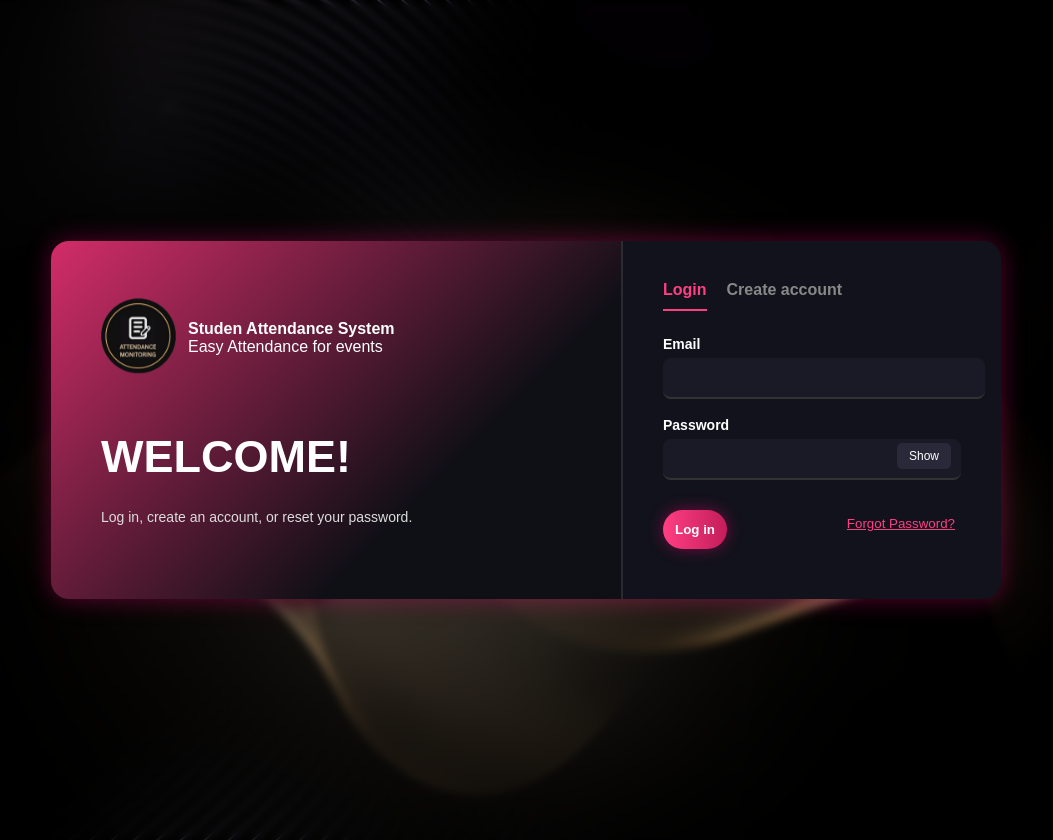
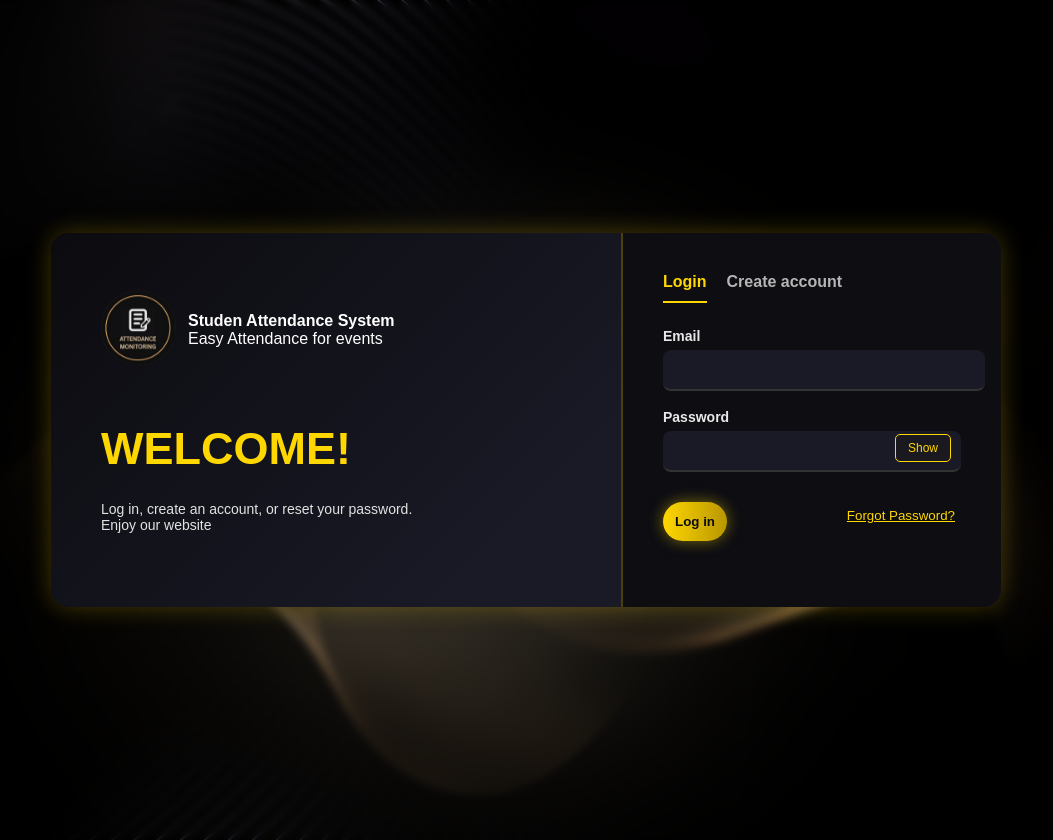
Before and after one commit to REY-NAVARRO/CPT12-WEBSITE-GROUP-5_CASSTRO_MENDEJA_NAVARRO, a PHP site: page /user.html in a window 1280 px wide. Shown: the whole page, without its empty margins (114-1167 px from the left). Run offline with PHP 8.4, Linux system fonts and the light colour scheme.

Commit message:
log in design

```diff
--- a/user.css
+++ b/user.css
@@ -22,11 +22,11 @@
   grid-template-columns: 1fr 380px;
   border-radius: 18px;
   overflow: hidden;
-  background: linear-gradient(135deg, #d22d68 0%, #0f0f16 48%);
-  box-shadow: 0 0 25px rgba(255, 0, 120, 0.35);
+  background: linear-gradient(135deg, #0b0b0f 0%, #1a1a27 60%);
+  box-shadow: 0 0 25px rgba(255, 215, 0, 0.25);
   opacity: 0;
   transform: translateY(20px);
-  animation: fadeInUp 2s forwards;
+  animation: fadeInUp 1.8s forwards;
 }
 
 .hero {
@@ -41,11 +41,12 @@
   font-weight: 800;
   margin-bottom: 12px;
   text-transform: uppercase;
+  color: #FFD700;
 }
 
 .hero p {
   font-size: 14px;
-  color: #ddd;
+  color: #e2e2e2;
   max-width: 330px;
 }
 
@@ -69,9 +70,9 @@
 }
 
 .form-col {
-  background: #12121c;
+  background: #0d0d12;
   padding: 40px;
-  border-left: 2px solid rgba(255, 255, 255, 0.1);
+  border-left: 2px solid rgba(255, 215, 0, 0.25);
 }
 
 .tabs {
@@ -84,14 +85,14 @@
   cursor: pointer;
   padding-bottom: 10px;
   font-weight: bold;
-  color: #888;
+  color: #b5b5b5;
   border-bottom: 2px solid transparent;
   transition: color 0.3s, border-bottom 0.3s;
 }
 
 .tab.active {
-  color: #ff3f82;
-  border-bottom: 2px solid #ff3f82;
+  color: #FFD700;
+  border-bottom: 2px solid #FFD700;
 }
 
 label {
@@ -100,6 +101,7 @@
   font-weight: 600;
   font-size: 14px;
   margin-bottom: 18px;
+  color: #e8e8e8;
 }
 
 input {
@@ -116,7 +118,7 @@
 }
 
 input:focus {
-  border-bottom: 2px solid #ff3f82;
+  border-bottom: 2px solid #FFD700;
 }
 
 .password-row {
@@ -133,10 +135,10 @@
   position: absolute;
   right: 10px;
   padding: 6px 12px;
-  background: #29293a;
-  color: #fff;
+  background: #19191f;
+  color: #FFD700;
   border-radius: 5px;
-  border: none;
+  border: 1px solid #FFD700;
   cursor: pointer;
   font-size: 12px;
 }
@@ -152,26 +154,25 @@
 
 .btn:hover {
   transform: scale(1.1);
-  box-shadow: 0 0 20px rgba(255, 63, 130, 0.5);
 }
 
 .btn.primary {
-  background: linear-gradient(to right, #ff3f82, #c31d5a);
+  background: linear-gradient(to right, #FFD700, #b89600);
   font-weight: bold;
-  color: #fff;
-  box-shadow: 0 0 15px rgba(255, 0, 120, 0.4);
+  color: #0b0b0f;
+  box-shadow: 0 0 15px rgba(255, 215, 0, 0.45);
 }
 
 .btn.ghost {
   background: transparent;
-  border: 1px solid #444;
-  color: #bbb;
+  border: 1px solid #FFD700;
+  color: #FFD700;
 }
 
 .link {
   background: none;
   border: none;
-  color: #ff3f82;
+  color: #FFD700;
   cursor: pointer;
   text-decoration: underline;
 }
@@ -186,7 +187,7 @@
   margin-top: 5px;
   height: 6px;
   width: 100%;
-  background: #1e293b;
+  background: #1e1e1e;
   border-radius: 6px;
   overflow: hidden;
 }
@@ -195,6 +196,7 @@
   display: block;
   height: 100%;
   width: 0%;
+  background: #FFD700;
   transition: width 0.3s ease;
 }
 
@@ -209,11 +211,12 @@
 }
 
 .modal {
-  background: #181824;
+  background: #12121c;
   padding: 25px;
   border-radius: 12px;
   width: 90%;
   max-width: 380px;
+  border: 2px solid #FFD700;
 }
 
 @keyframes fadeInUp {
--- a/user.html
+++ b/user.html
@@ -25,7 +25,7 @@
                 </div>
 
                 <h1>Welcome!</h1>
-                <p class="lead">Log in, create an account, or reset your password.</p>
+                <p class="lead">Log in, create an account, or reset your password. Enjoy our website </p>
             </div>
 
             <div class="form-col">
--- a/user.js
+++ b/user.js
@@ -99,6 +99,7 @@
 
     alert('Login successful!');
     window.location.href = 'index.html';
+};
 
 const overlay = $('overlay');
 $('forgot-btn').onclick = () => overlay.style.display='flex';
```
